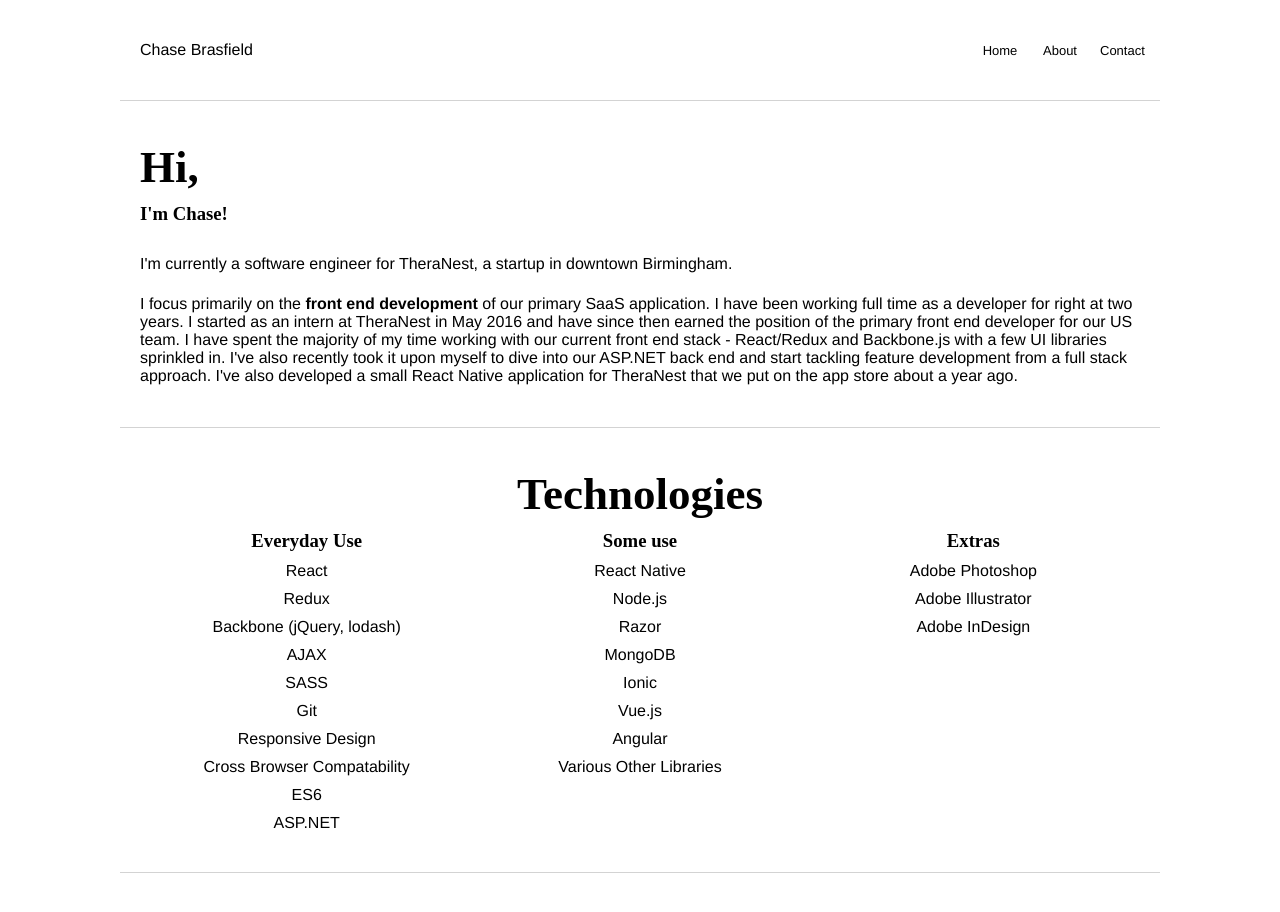
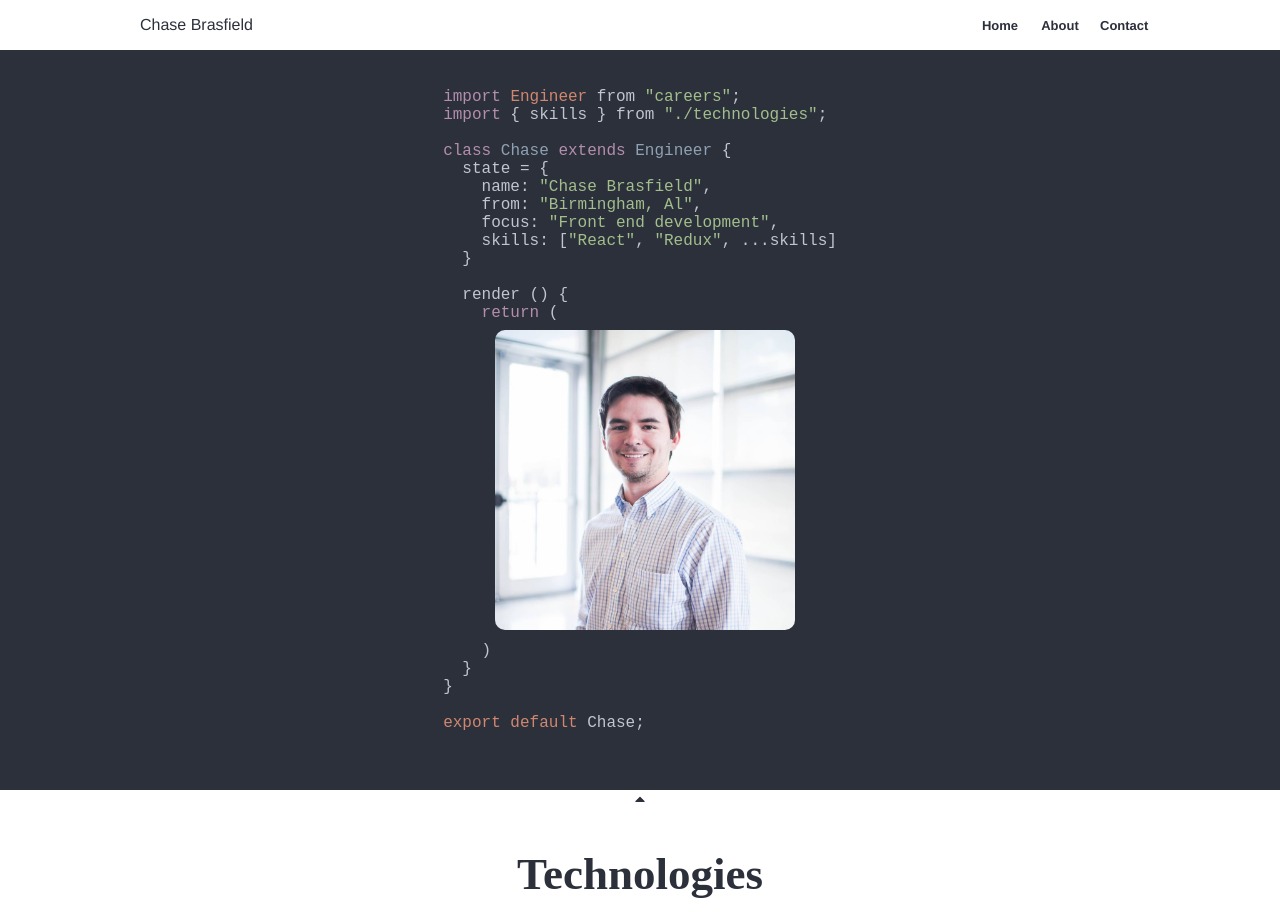
Before and after one commit to crbrasfield/crbrasfield.github.io, a React (Create React App) app: page /#/ in a window 1280 px wide. Shown: the top 912 px of the page. Built offline with nearby package versions, Linux system fonts and the light colour scheme; the HTML template or start-up script is replaced by a standard one; a web font is replaced by a local one.

Commit message:
Implement some new styles & add new homepage content

```diff
--- a/package.json
+++ b/package.json
@@ -5,8 +5,10 @@
   "private": true,
   "dependencies": {
     "classnames": "^2.2.5",
+    "highlight.js": "^9.12.0",
     "node-sass-chokidar": "^1.1.0",
     "npm-run-all": "^4.1.2",
+    "nuka-carousel": "^3.1.0",
     "react": "^16.2.0",
     "react-dom": "^16.2.0",
     "react-router-dom": "^4.2.2",
--- a/src/App.js
+++ b/src/App.js
@@ -23,9 +23,9 @@ class App extends Component {
         <div>
           <Header />
           <div className="content">
-          <TransitionGroup enter exit>
-            <Routes />
-          </TransitionGroup>
+            <TransitionGroup enter exit>
+              <Routes />
+            </TransitionGroup>
           </div>
         </div>
       </HashRouter>
--- a/src/components/header/styles.css
+++ b/src/components/header/styles.css
@@ -2,23 +2,24 @@
   display: flex;
   justify-content: space-between;
   align-items: center;
-  height: 100px;
+  height: 50px;
   max-width: 1000px;
   background-color: white;
   margin: 0 auto;
-  color: black;
-  padding: 0 20px;
-  border-bottom: 1px solid lightgray; }
+  color: #2b303b;
+  padding: 0 20px; }
   @media (max-width: 1000px) {
     .header .navbar {
       padding: 0 40px; } }
   .header .navbar a {
-    color: black;
+    color: #2b303b;
     text-decoration: none;
     width: 40px;
     text-align: center;
-    font-size: small; }
+    font-size: small;
+    font-weight: bold;
+    transition: all 0.2s ease-in-out; }
     .header .navbar a:hover {
-      border-bottom: 2px solid black; }
+      color: #8fa1b3; }
     .header .navbar a:not(:last-of-type) {
       margin-right: 20px; }
--- a/src/components/header/styles.scss
+++ b/src/components/header/styles.scss
@@ -1,30 +1,31 @@
 .header {
-
     .navbar {
         display: flex;
         justify-content: space-between;
         align-items: center;
-        height: 100px;
+        height: 50px;
         max-width: 1000px;
         background-color:white;
         margin: 0 auto;
-        color: black;
+        color: #2b303b;
         padding: 0 20px;
-        border-bottom: 1px solid lightgray;
 
         @media (max-width: 1000px) {
         padding: 0 40px;
         }
 
         a {
-        color: black;
+        color: #2b303b;
         text-decoration: none;
         width: 40px;
         text-align: center;
         font-size: small;
+        font-weight: bold;
+        transition: all 0.2s ease-in-out;
 
         &:hover {
-            border-bottom: 2px solid black;
+            // border-bottom: 2px solid #2b303b;
+            color: #8fa1b3;
         }
 
         &:not(:last-of-type) {
--- a/src/components/job-item/styles.css
+++ b/src/components/job-item/styles.css
@@ -1,8 +1,10 @@
 .card {
   margin-top: 20px;
-  border-left: 5px solid gray;
+  border-left: 5px solid #8fa1b3;
   padding-left: 10px;
   max-width: 700px; }
   .card a {
-    text-decoration: none;
-    color: darkcyan; }
+    transition: all 0.2s ease-in-out;
+    color: #8fa1b3; }
+    .card a:hover {
+      color: #a3be8c; }
--- a/src/index.css
+++ b/src/index.css
@@ -6,7 +6,8 @@ body {
   width: 100vw;
   padding: 0;
   margin: 0;
-  font-size: 16px; }
+  font-size: 16px;
+  color: #2b303b; }
 
 h1, h2, h3, h4, h5 {
   font-family: 'Mate', serif;
@@ -24,6 +25,9 @@ p {
 
 .bold {
   font-weight: bold; }
+
+.white {
+  color: white; }
 
 .center {
   text-align: center; }
@@ -43,7 +47,7 @@ ul {
   padding: 40px 20px;
   margin: 0 auto;
   overflow: auto;
-  border-bottom: 1px solid lightgray; }
+  border-bottom: 1px solid #8fa1b3; }
   @media (max-width: 1000px) {
     .container .wrap {
       padding: 30px 40px; } }
@@ -51,10 +55,67 @@ ul {
 .container:last-of-type .wrap {
   border: 0; }
 
+pre {
+  margin: 0; }
+
+.code-container {
+  background-color: #2b303b;
+  transition: all 0.6s ease-in-out;
+  overflow: hidden; }
+  @media (max-width: 450px) {
+    .code-container {
+      font-size: 14px; } }
+  .code-container.closed {
+    height: 0; }
+  .code-container.open {
+    height: 740px; }
+    @media (max-width: 600px) {
+      .code-container.open {
+        height: 640px; } }
+    @media (max-width: 450px) {
+      .code-container.open {
+        height: 600px; } }
+  .code-container .wrap {
+    padding: 30px 20px;
+    overflow: hidden; }
+
+.face-in-code {
+  background-color: #2b303b; }
+  .face-in-code img {
+    height: 300px;
+    width: auto;
+    margin-left: 60px;
+    border-radius: 10px;
+    transition: all 1s ease-in-out; }
+    @media (max-width: 600px) {
+      .face-in-code img {
+        height: 200px; } }
+
+.caret {
+  transition: all 0.4s;
+  margin: 5px;
+  cursor: pointer;
+  margin: 0; }
+  .caret.open {
+    transform: rotate(-180deg); }
+
+.row-verticle-center {
+  display: flex;
+  justify-content: center;
+  flex-direction: column; }
+  .row-verticle-center .column {
+    flex: 0;
+    align-self: center;
+    padding: 0 5px; }
+
 .row {
   display: flex; }
   .row .column {
-    flex: 1; }
+    flex: 1;
+    padding: 0 5px; }
+  @media (max-width: 600px) {
+    .row {
+      flex-direction: column; } }
 
 .icon {
   font-size: larger;
--- a/src/index.scss
+++ b/src/index.scss
@@ -18,6 +18,7 @@ body {
   // background-size: cover;
   // background-repeat: no-repeat;
   // background-position: 50% 50%;
+  color: #2b303b;
 }
 
 h1, h2, h3, h4, h5 {
@@ -40,6 +41,10 @@ p {
 
 .bold {
   font-weight: bold;
+}
+
+.white {
+  color: white;
 }
 
 .center {
@@ -66,7 +71,7 @@ ul {
     padding: 40px 20px;
     margin: 0 auto;
     overflow: auto;
-    border-bottom: 1px solid lightgray;
+    border-bottom: 1px solid #8fa1b3;
 
     @media (max-width: 1000px) {
       padding: 30px 40px;
@@ -80,11 +85,90 @@ ul {
   }
 }
 
+pre {
+  margin: 0;
+}
+
+.code-container {
+  background-color: #2b303b;
+  transition: all 0.6s ease-in-out;
+  overflow: hidden;
+
+  @media (max-width: 450px) {
+    font-size: 14px;
+  }
+
+  &.closed {
+    height: 0;
+  }
+
+  &.open {
+    height: 740px;
+
+    @media (max-width: 600px) {
+      height: 640px;
+    }
+
+    @media (max-width: 450px) {
+      height: 600px;
+    }
+  }
+
+  .wrap {
+    padding: 30px 20px;
+    overflow: hidden;
+  }
+}
+
+.face-in-code {
+  background-color: #2b303b;
+
+  img {
+    height: 300px;
+    width: auto;
+    margin-left: 60px;
+    border-radius: 10px;
+    transition: all 1s ease-in-out;
+
+    @media (max-width: 600px) {
+      height: 200px;
+    }
+  }
+}
+
+.caret {
+  transition: all 0.4s;
+  margin: 5px;
+  cursor: pointer;
+  margin: 0;
+
+  &.open {
+    transform: rotate(-180deg);
+  }
+}
+
+.row-verticle-center {
+  display: flex;
+  justify-content: center;
+  flex-direction: column;
+
+  .column {
+    flex: 0;
+    align-self: center;
+    padding: 0 5px;
+  }
+}
+
 .row {
   display: flex;
 
   .column {
     flex: 1;
+    padding: 0 5px;
+  }
+
+  @media (max-width: 600px) {
+    flex-direction: column;
   }
 }
 
--- a/src/pages/about.js
+++ b/src/pages/about.js
@@ -8,7 +8,31 @@ export default () => (
     <div>
       <div className="container primary">
         <div className="wrap">
-          <SlideShow />
+          <h1>Hi,</h1>
+          <div>
+            <h3>
+              I'm Chase!
+            </h3>
+            <br />
+            <p>
+              I'm currently a software engineer for TheraNest, a startup in downtown Birmingham.
+            </p>
+            <br />
+            <p>
+              I focus primarily on the
+              <b> front end development </b>
+              of our primary SaaS application. I have been working full time as a developer for right at two years.
+              I started as an intern at TheraNest in May 2016 and have since then earned the position of the primary front end developer for our US team.
+              I have spent the majority of my time working with our current front end stack - React/Redux and Backbone.js with a few UI libraries sprinkled in.
+              I've also recently took it upon myself to dive into our ASP.NET back end and start tackling feature development from a full stack approach.
+              I've also developed a small React Native application for TheraNest that we put on the app store about a year ago.
+            </p>
+          </div>
+        </div>
+      </div>
+      <div className="container primary">
+        <div className="wrap">
+          {/* <SlideShow /> */}
             <h1>About myself...</h1>
             <div>
               <h3>
@@ -57,6 +81,7 @@ export default () => (
               <ul>
                 <li>Hiking</li>
                 <li>Ultimate Frisbee</li>
+                <li>Ping Pong</li>
               </ul>
             </div>
           </div>
--- a/src/pages/home.js
+++ b/src/pages/home.js
@@ -1,31 +1,87 @@
 import React, { Fragment } from 'react'
 import JobItem from '../components/job-item'
+import highlight from 'highlight.js';
+import 'highlight.js/styles/ocean.css';
+import face from '../images/face.jpg';
 
-export default (props) => (
+const codeText = () => (
+`import Engineer from "careers";
+import { skills } from "./technologies";
+
+class Chase extends Engineer {
+  state = {
+    name: "Chase Brasfield",
+    from: "Birmingham, Al",
+    focus: "Front end development",
+    skills: ["React", "Redux", ...skills]
+  }
+
+  render () {
+    return (
+`
+)
+
+const codeText2 = () => (
+`    )
+  }
+}
+
+export default Chase;
+`
+)
+
+export default class Home extends React.Component {
+  state = {
+    appearance: window.played ? 'open' : 'closed'
+  }
+
+  componentDidMount () {
+    highlight.initHighlighting.called = false;
+    highlight.initHighlighting();
+
+    !window.played && setTimeout(() => {
+      this.setState({
+        appearance: 'open'
+      })
+
+      window.played = true;
+    }, 0);
+  }
+
+  toggle = () => {
+    this.setState((oldState) => ({
+      appearance: oldState.appearance == 'open' ? 'closed' : 'open'
+    }))
+  }
+
+  render () {
+    return (
       <div>
+        <div className={`code-container ${this.state.appearance}`}>
           <div className="container primary">
             <div className="wrap">
-          <h1>Hi,</h1>
-          <div>
-            <h3>
-              I'm Chase!
-            </h3>
-            <br />
-            <p>
-              I'm currently a software engineer for TheraNest, a startup in downtown Birmingham.
-            </p>
-            <br />
-            <p>
-              I focus primarily on the
-              <b> front end development </b>
-              of our primary SaaS application. I have been working full time as a developer for right at two years.
-              I started as an intern at TheraNest in May 2016 and have since then earned the position of the primary front end developer for our US team.
-              I have spent the majority of my time working with our current front end stack - React/Redux and Backbone.js with a few UI libraries sprinkled in.
-              I've also recently took it upon myself to dive into our ASP.NET back end and start tackling feature development from a full stack approach.
-              I've also developed a small React Native application for TheraNest that we put on the app store about a year ago.
-            </p>
+              <div className="row-verticle-center">
+                <div className="column">
+                  <pre>
+                    <code>
+                      { codeText() }
+                    </code>
+                  </pre>
+                  <div className="face-in-code">
+                    <img src={face} />
+                  </div>
+                  <pre>
+                    <code>
+                    { codeText2() }
+                    </code>
+                  </pre>
                 </div>
               </div>
+            </div>
+          </div>
+        </div>
+        <div onClick={this.toggle} className={`center  caret ${this.state.appearance}`}>
+          <i className="fas fa-caret-down"></i>
         </div>
         <div className="container secondary">
           <div className="wrap">
@@ -140,3 +196,5 @@ export default (props) => (
         </div>
       </div>
     )
+  }
+}
```
Also changed, not shown: src/components/job-item/styles.scss (+7 -3 lines), src/images/face.jpg (added), 1 other file (tests, documents, lock files or other folders). Lines whose indentation alone changed are shown as unchanged.
